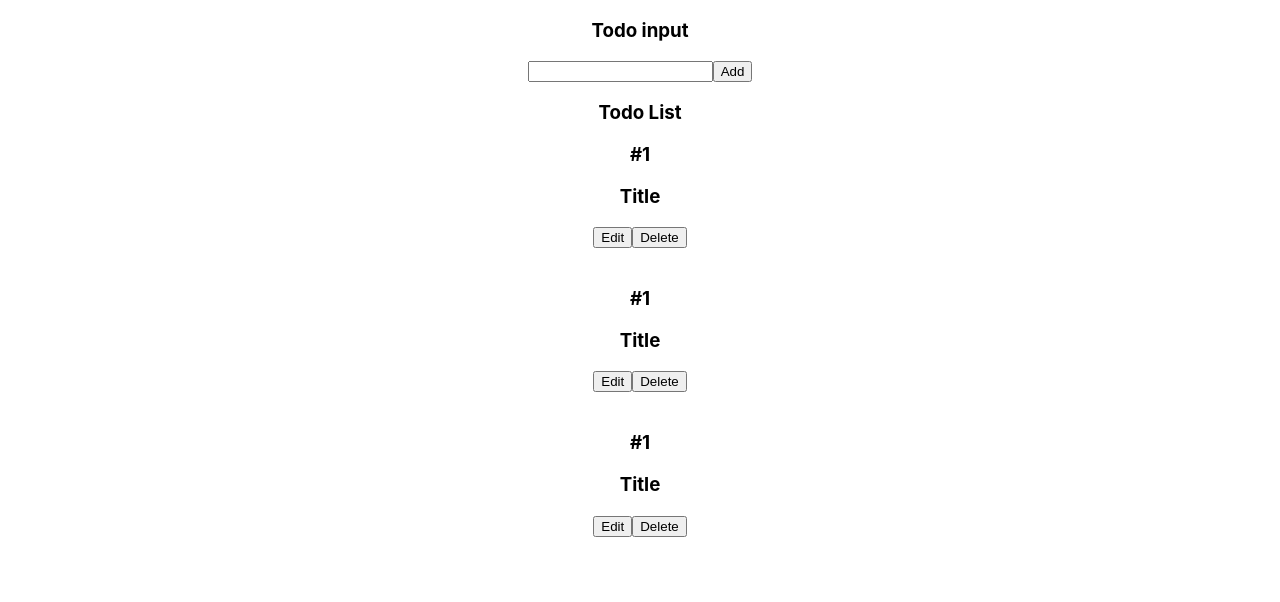
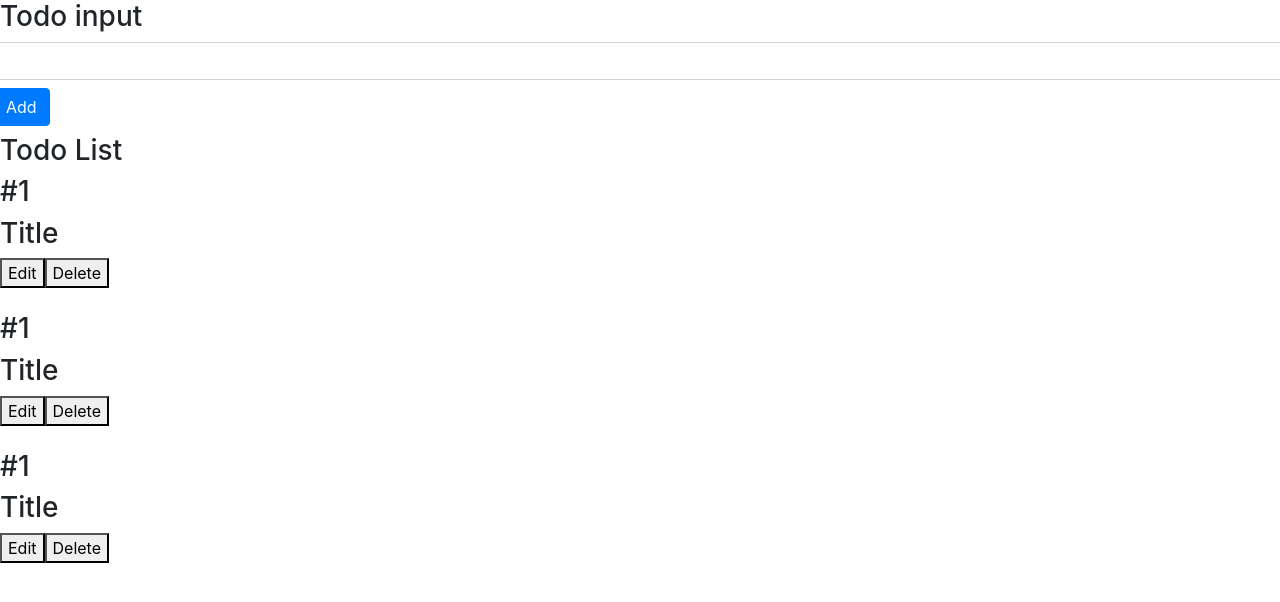
Before and after one commit to shahzain-lab/ReduxTodo, a React (Create React App) app: page / in a window 1280 px wide. Shown: the top 602 px of the page. Built offline with nearby package versions, Linux system fonts and the light colour scheme.

Commit message:
adding bootrap to project

```diff
--- a/package.json
+++ b/package.json
@@ -11,6 +11,7 @@
     "@types/react": "^16.9.53",
     "@types/react-dom": "^16.9.8",
     "@types/react-redux": "^7.1.15",
+    "bootstrap": "^4.5.3",
     "react": "^17.0.1",
     "react-dom": "^17.0.1",
     "react-redux": "^7.2.2",
--- a/src/App.tsx
+++ b/src/App.tsx
@@ -5,7 +5,7 @@ import {TodoItems, TodoInput} from './components/index'
 
 function App() {
   return (
-    <div className="App">
+    <div>
       <TodoInput />
     <h3>Todo List</h3>
     <TodoItems />
--- a/src/components/TodoInput.tsx
+++ b/src/components/TodoInput.tsx
@@ -5,8 +5,8 @@ export const TodoInput = () => {
         <div>
             <h3>Todo input</h3>
             <div className="row">
-                <input type="text"/>
-                <button>Add</button>
+                <input type="text" className="form-control"/>
+                <button className="btn btn-primary m-2">Add</button>
             </div>
         </div>
     )
--- a/src/index.tsx
+++ b/src/index.tsx
@@ -3,6 +3,8 @@ import ReactDOM from 'react-dom';
 import './index.css';
 import App from './App';
 import reportWebVitals from './reportWebVitals';
+///boootstrap
+import 'bootstrap/dist/css/bootstrap.css';
 
 ReactDOM.render(
   <div>
```
Also changed, not shown: 2 other files (tests, documents, lock files or other folders).
